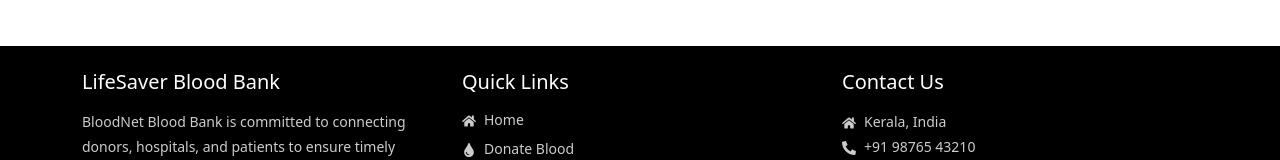
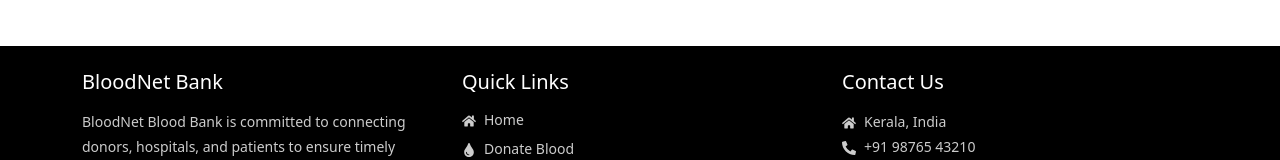
Before and after one commit to akshara-45-ux/Blood-Bank, a React app: page / in a window 1280 px wide. Shown: the part 2331-2491 px from the top of the page. Built offline with nearby package versions, Linux system fonts and the light colour scheme; the HTML template or start-up script is replaced by a standard one.

Commit message:
changes in footer2

```diff
--- a/src/Common/Components/Footer.jsx
+++ b/src/Common/Components/Footer.jsx
@@ -10,7 +10,7 @@ function Footer() {
 
           {/* COLUMN 1 */}
           <Col md={4} className="mb-3">
-            <h5 style={{ marginBottom: '15px' }}>LifeSaver Blood Bank</h5>
+            <h5 style={{ marginBottom: '15px' }}> BloodNet  Bank</h5>
             <p style={{ fontSize: '14px', lineHeight: '1.8', color: '#cccccc' }}>
               BloodNet Blood Bank is committed to connecting donors, hospitals,
               and patients to ensure timely access to safe and life-saving blood
```
